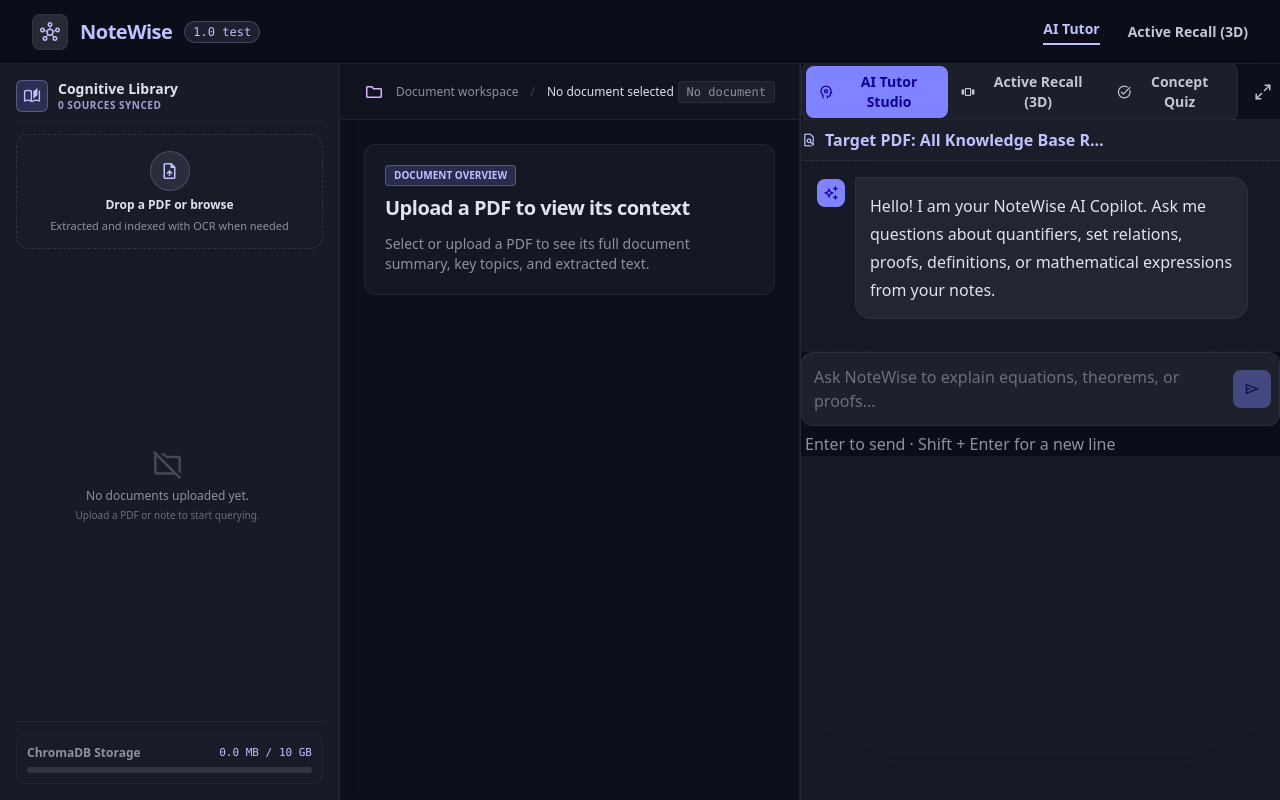
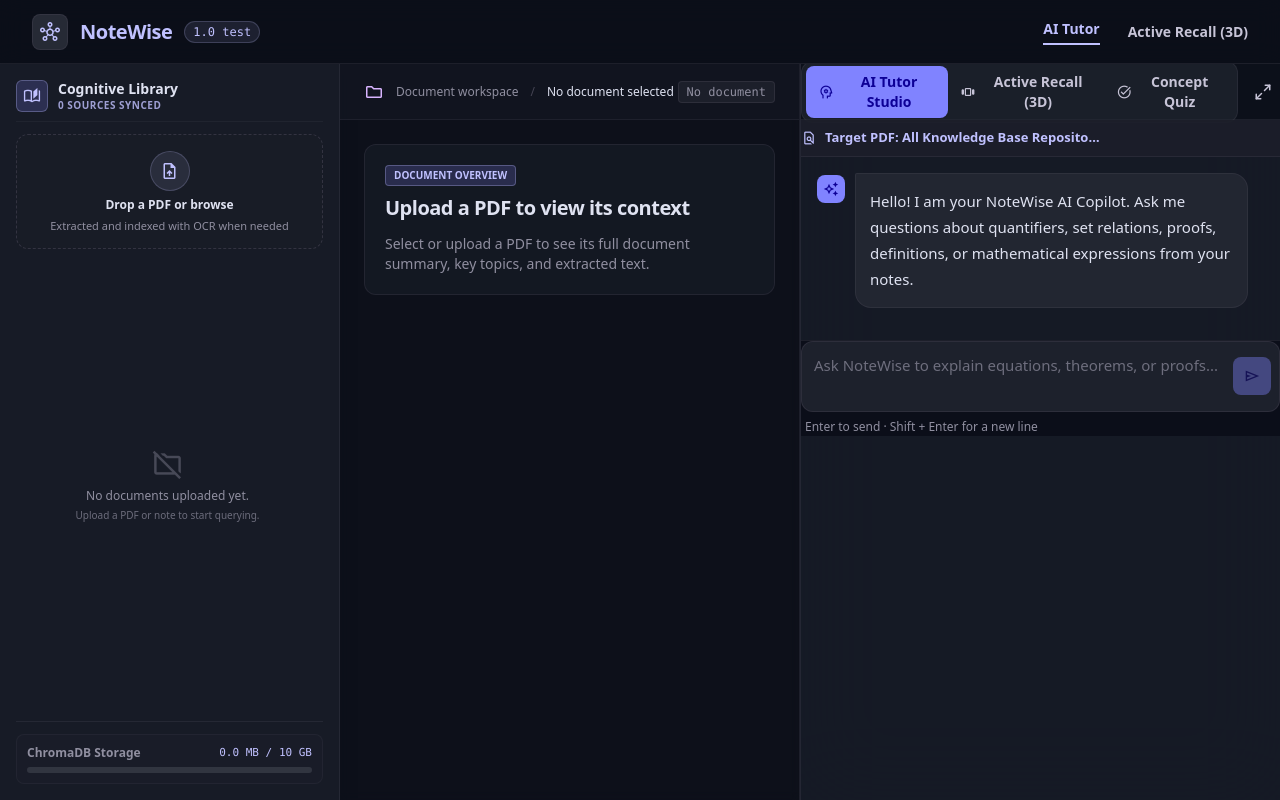
Before and after one commit to Sidharth-007-code/NoteWise, a React (Create React App) app in the folder frontend/: page / in a window 1280 px wide. Built offline with nearby package versions, Linux system fonts and the light colour scheme.

Commit message:
style(frontend): larger readable font sizes for tutor, recall and quiz

```diff
--- a/frontend/src/components/RightPanel.js
+++ b/frontend/src/components/RightPanel.js
@@ -4,6 +4,7 @@ import MarkdownAnswer from './MarkdownAnswer';
 import InteractiveQuiz from './InteractiveQuiz';
 import { askDocumentQuestion, getDocumentFlashcards } from '../api';
 import { Maximize2, Minimize2 } from 'lucide-react';
+import './RightPanelTypography.css';
 
 export default function RightPanel({
   activeTab,
--- /dev/null
+++ b/frontend/src/components/RightPanelTypography.css
@@ -0,0 +1,79 @@
+/* Change these rem values to adjust panel reading sizes while preserving browser zoom. */
+.nw-panel-root {
+  --nw-body: 0.9375rem;
+  --nw-small: 0.8125rem;
+  font-size: var(--nw-body);
+  line-height: 1.5;
+}
+
+.nw-maximized {
+  --nw-body: 1rem;
+  --nw-small: 0.875rem;
+  font-size: var(--nw-body);
+  line-height: 1.5;
+}
+
+.nw-panel-root .nw-message,
+.nw-maximized .nw-message {
+  font-size: var(--nw-body);
+  line-height: 1.65;
+  max-width: 100%;
+  overflow-wrap: anywhere;
+}
+
+.nw-panel-root .nw-scope-row,
+.nw-panel-root .nw-scope-label,
+.nw-maximized .nw-scope-row,
+.nw-maximized .nw-scope-label {
+  font-size: var(--nw-small);
+}
+
+.nw-panel-root .nw-input-row textarea,
+.nw-maximized .nw-input-row textarea {
+  font-size: var(--nw-body);
+  line-height: 1.5;
+  overflow-wrap: anywhere;
+}
+
+.nw-helper { font-size: 0.75rem; }
+.nw-panel-root .nw-recall .text-sm,
+.nw-maximized .nw-recall .text-sm { font-size: var(--nw-body); }
+.nw-maximized .nw-recall .text-xs { font-size: var(--nw-small); }
+
+.nw-maximized .markdown-answer {
+  font-size: var(--nw-body);
+  line-height: 1.65;
+  overflow-wrap: anywhere;
+}
+.nw-maximized .markdown-answer h1 { font-size: 1.35em; }
+.nw-maximized .markdown-answer h2 { font-size: 1.2em; }
+.nw-maximized .markdown-answer h3 { font-size: 1.1em; }
+.nw-maximized .markdown-answer li,
+.nw-maximized .markdown-answer th,
+.nw-maximized .markdown-answer td {
+  font-size: var(--nw-body);
+  overflow-wrap: anywhere;
+}
+.markdown-answer .katex-display {
+  max-width: 100%;
+  overflow-x: auto;
+  overflow-y: hidden;
+  font-size: 1.1em;
+}
+.markdown-answer .katex { font-size: 1em; }
+
+.nw-maximized .nw-tab { font-size: 0.875rem; }
+.nw-maximized .nw-panel-content > section button { font-size: var(--nw-body); }
+.nw-maximized .nw-panel-content > section .text-xs { font-size: var(--nw-small); }
+.nw-maximized .nw-panel-content > section h2 { font-size: 1.25rem; }
+
+@media (max-width: 420px) {
+  .nw-maximized .nw-tab-label {
+    position: absolute;
+    width: 1px;
+    height: 1px;
+    overflow: hidden;
+    clip: rect(0, 0, 0, 0);
+    white-space: nowrap;
+  }
+}
```
